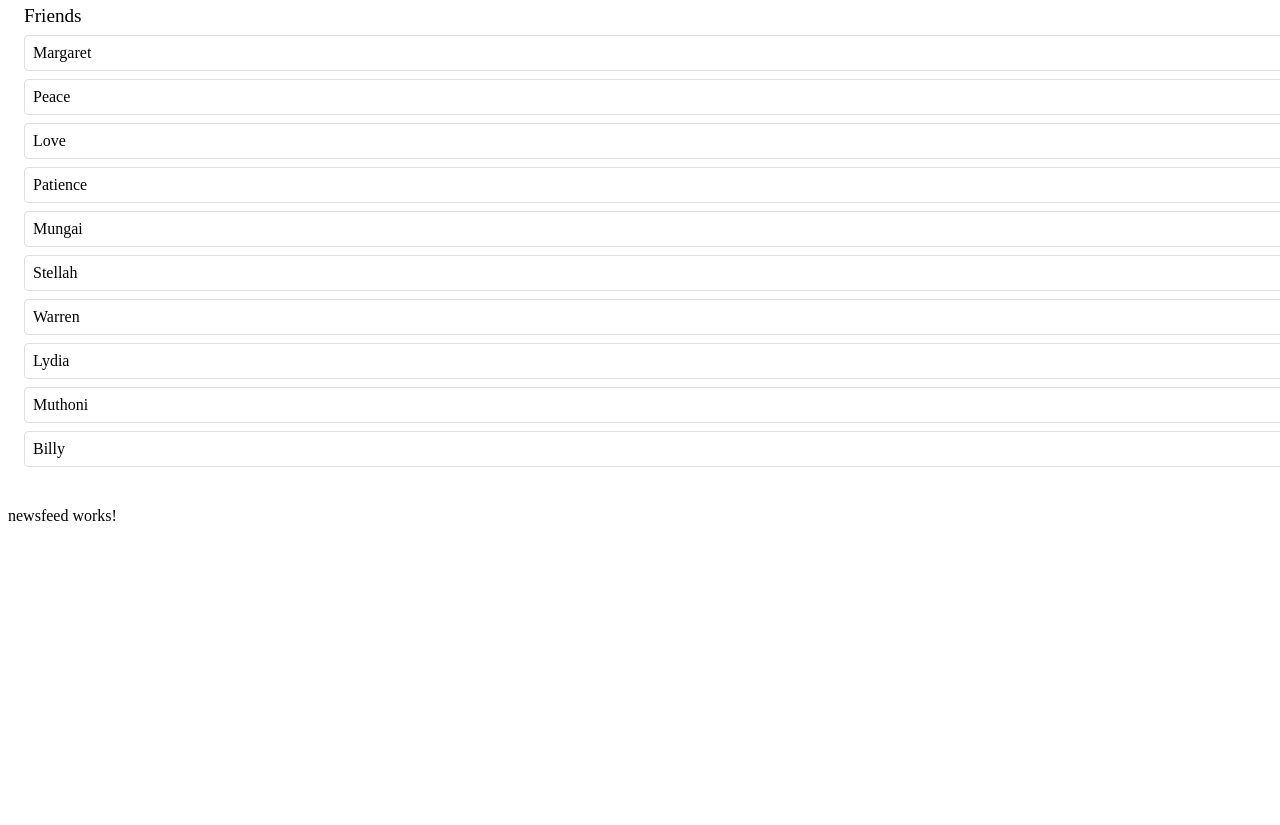
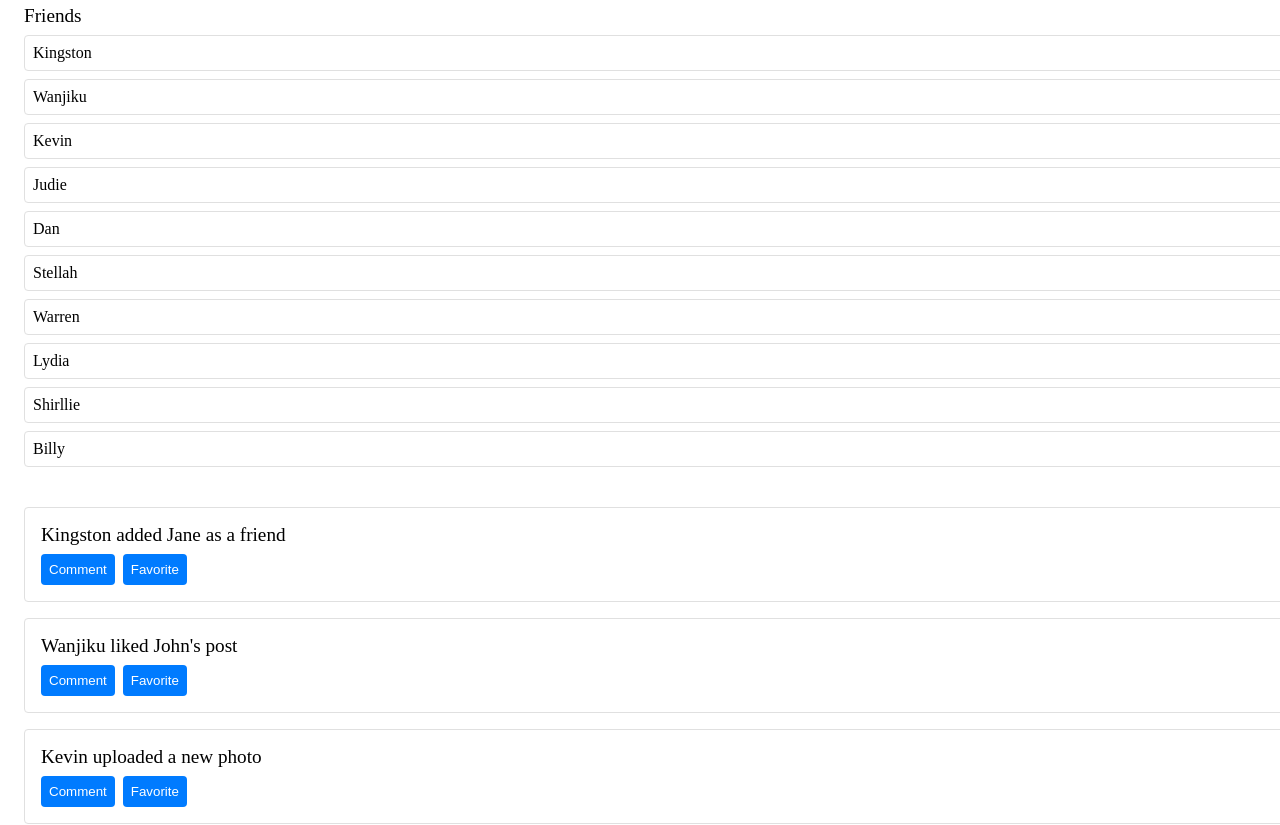
Before and after one commit to Shirllie-Apiyo/News-Feed, an Angular app in the folder newsfeed/: page / in a window 1280 px wide. Shown: the part 560-1385 px from the top of the page. Before the commit the page ends 1101 px from the top, so only its background shows below. Built offline with nearby package versions, Linux system fonts and the light colour scheme.

Commit message:
handle actions on newsfeed items, such as commenting and favoriting.

```diff
--- a/newsfeed/src/app/friend-list/friend-list.component.ts
+++ b/newsfeed/src/app/friend-list/friend-list.component.ts
@@ -9,15 +9,15 @@ export class FriendListComponent implements OnInit {
   @Output() friendSelected = new EventEmitter<any>();
 
   friends = [
-    {id:1, name:'Margaret'},
-    {id:2, name:'Peace'},
-    {id:3, name:'Love'},
-    {id:4, name:'Patience'},
-    {id:5, name:'Mungai'},
+    {id:1, name:'Kingston'},
+    {id:2, name:'Wanjiku'},
+    {id:3, name:'Kevin'},
+    {id:4, name:'Judie'},
+    {id:5, name:'Dan'},
     {id:6, name:'Stellah'},
     {id:7, name:'Warren'},
     {id:8, name:'Lydia'},
-    {id:9, name:'Muthoni'},
+    {id:9, name:'Shirllie'},
     {id:10, name:'Billy'}
   ];
 
--- a/newsfeed/src/app/newsfeed/newsfeed.component.css
+++ b/newsfeed/src/app/newsfeed/newsfeed.component.css
@@ -0,0 +1,37 @@
+.newsfeed {
+  width: 100%;
+  padding: 1rem;
+}
+
+.newsfeed-item {
+  background-color: #ffffff;
+  border: 1px solid #e0e0e0;
+  border-radius: 4px;
+  padding: 1rem;
+  margin-bottom: 1rem;
+}
+
+h3 {
+  margin-top: 0;
+  font-size: 1.2rem;
+  font-weight: 500;
+  margin-bottom: 0.5rem;
+}
+
+.actions {
+  display: flex;
+}
+
+.actions button {
+  background-color: #007bff;
+  color: #ffffff;
+  border: none;
+  border-radius: 4px;
+  padding: 0.5rem;
+  cursor: pointer;
+  margin-right: 0.5rem;
+}
+
+.actions button:hover {
+  background-color: #0069d9;
+}
--- a/newsfeed/src/app/newsfeed/newsfeed.component.html
+++ b/newsfeed/src/app/newsfeed/newsfeed.component.html
@@ -1 +1,9 @@
-<p>newsfeed works!</p>
+<div class="newsfeed">
+  <div *ngFor="let item of newsfeedItems" class="newsfeed-item">
+    <h3>{{ item.subject }} {{ item.action }} {{ item.object }}</h3>
+    <div class="actions">
+      <button (click)="addComment(item.id)">Comment</button>
+      <button (click)="favorite(item.id)">Favorite</button>
+    </div>
+  </div>
+</div>
--- a/newsfeed/src/app/newsfeed/newsfeed.component.ts
+++ b/newsfeed/src/app/newsfeed/newsfeed.component.ts
@@ -1,10 +1,93 @@
-import { Component } from '@angular/core';
+import { Component, OnInit } from '@angular/core';
 
 @Component({
   selector: 'app-newsfeed',
   templateUrl: './newsfeed.component.html',
   styleUrls: ['./newsfeed.component.css']
 })
-export class NewsfeedComponent {
+export class NewsfeedComponent implements OnInit {
+  newsfeedItems = [
+    // {id:1, name:'Kingston'},
+    // {id:2, name:'Wanjiku'},
+    // {id:3, name:'Kevin'},
+    // {id:4, name:'Judie'},
+    // {id:5, name:'Dan'},
+    // {id:6, name:'Stellah'},
+    // {id:7, name:'Warren'},
+    // {id:8, name:'Lydia'},
+    // {id:9, name:'Shirllie'},
+    // {id:10, name:'Billy'}
+    {
+      id: 1,
+      subject: 'Kingston',
+      action: 'added',
+      object: 'Jane as a friend'
+    },
+    {
+      id: 2,
+      subject: 'Wanjiku',
+      action: 'liked',
+      object: 'John\'s post'
+    },
+    {
+      id: 3,
+      subject: 'Kevin',
+      action: 'uploaded',
+      object: 'a new photo'
+    },
+    {
+      id: 4,
+      subject: 'Judie',
+      action: 'commented',
+      object: 'on Billy photo'
+    },
+    {
+      id: 5,
+      subject: 'Dan',
+      action: 'liked',
+      object: 'Shirllie\'s photo'
+    },
+    {
+      id: 6,
+      subject: 'Stellah',
+      action: 'uploaded',
+      object: 'a new photo'
+    },
+    {
+      id: 7,
+      subject: 'Warren',
+      action: 'liked',
+      object: 'your photo'
+    },
+    {
+      id: 8,
+      subject: 'Lydia',
+      action: 'commented',
+      object: 'on Stellah\'s post'
+    },
+    {
+      id: 9,
+      subject: 'Shirllie',
+      action: 'uploaded',
+      object: 'a new photo'
+    },
+    {
+      id: 10,
+      subject: 'Billy',
+      action: 'added',
+      object: 'Lydia as a friend'
+    },
+  ];
 
+  constructor() {}
+
+  ngOnInit(): void {}
+
+  addComment(itemId:number): void {
+    console.log('Add comment to item:', itemId);
+  }
+
+  favorite(itemId: number): void {
+    console.log('Favorite item:', itemId);
+  }
 }
```
